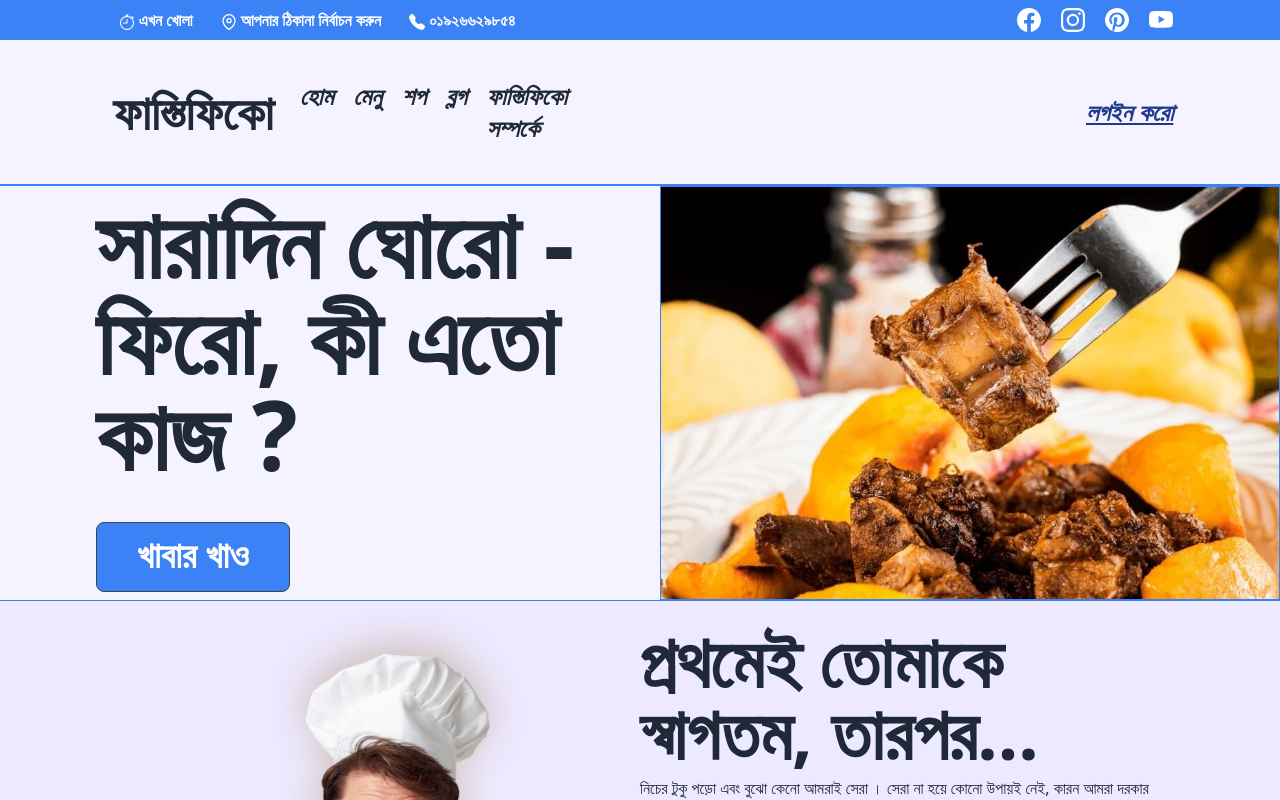
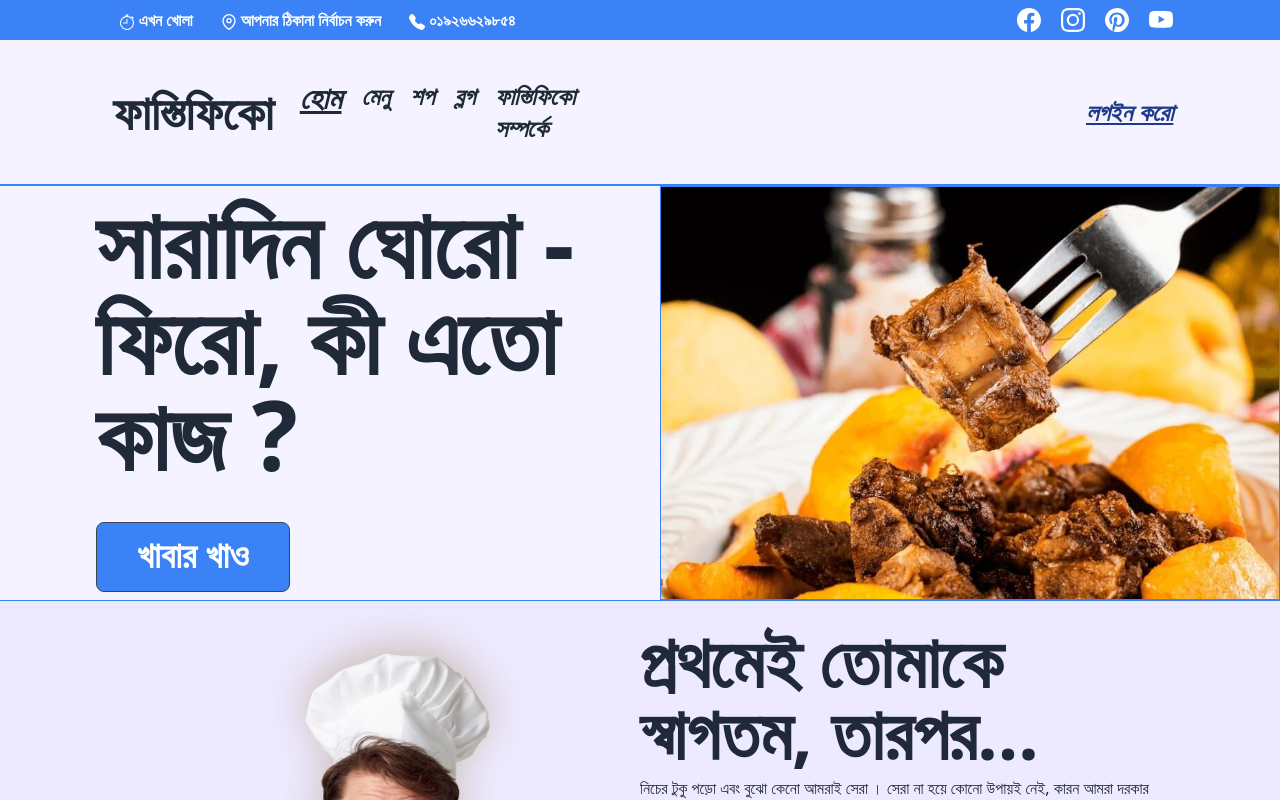
Before and after one commit to detectiveseo/Fastefico-client, a React (Vite) app: page / in a window 1280 px wide. Shown: the top 800 px of the page. Built offline with nearby package versions, Linux system fonts and the light colour scheme; no server answers.

Commit message:
active link added style

```diff
--- /dev/null
+++ b/src/Components/Header/ActiveLink.jsx
@@ -0,0 +1,14 @@
+import React from 'react';
+import { NavLink } from 'react-router-dom';
+
+const ActiveLink = ({children, to}) => {
+    return (
+        <NavLink
+        to={to}
+        className={({isActive}) => isActive ? "underline text-3xl" : ""}>
+             {children}
+        </NavLink>
+    );
+};
+
+export default ActiveLink;
--- a/src/Components/Header/Header.jsx
+++ b/src/Components/Header/Header.jsx
@@ -3,8 +3,9 @@ import {BsFacebook, BsInstagram, BsPinterest, BsStopwatch, BsYoutube, BsPinMap,
 import {FiMapPin, FiUser} from 'react-icons/fi'
 import {GrMenu} from 'react-icons/gr'
 import {RxCross2} from 'react-icons/rx'
-import { Link } from 'react-router-dom';
+import { Link, NavLink } from 'react-router-dom';
 import { authData } from '../../Provider/AuthProvider';
+import ActiveLink from './ActiveLink';
 
 
 
@@ -48,11 +49,11 @@ const Header = () => {
 
                             <div className='w-2/12 block lg:hidden text-4xl font-bold cursor-pointer' onClick={() => setMobileMenu(!mobileMenu)}><RxCross2 /></div>
 
-                            <Link to="/">হোম</Link>
-                            <Link to="/menu">মেনু</Link>
-                            <Link to="/">শপ</Link>
-                            <Link to="/">ব্লগ</Link>
-                            <Link to="/">ফাস্তিফিকো সম্পর্কে</Link>
+                            <ActiveLink to="/">হোম</ActiveLink>
+                            <ActiveLink to="/menu">মেনু</ActiveLink>
+                            <ActiveLink to="/shop">শপ</ActiveLink>
+                            <ActiveLink to="/blog">ব্লগ</ActiveLink>
+                            <ActiveLink to="/about-us">ফাস্তিফিকো সম্পর্কে</ActiveLink>
                         </div>
                     </div>
 
```
